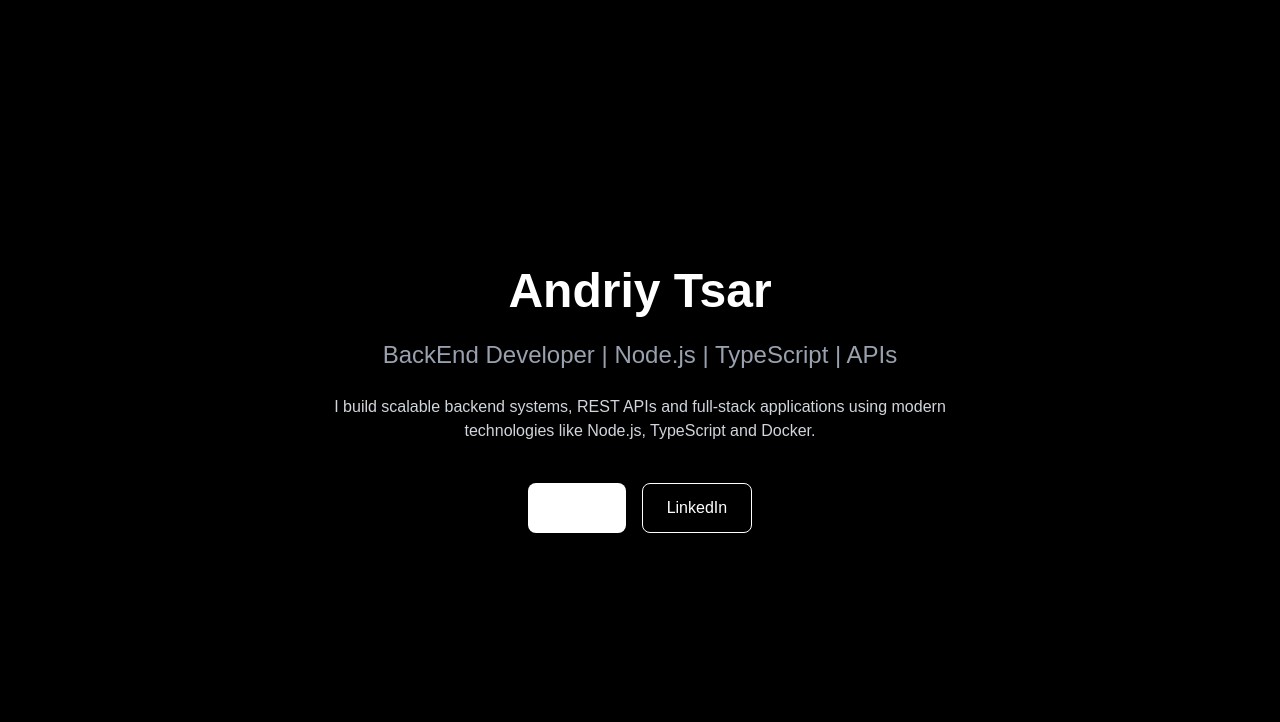
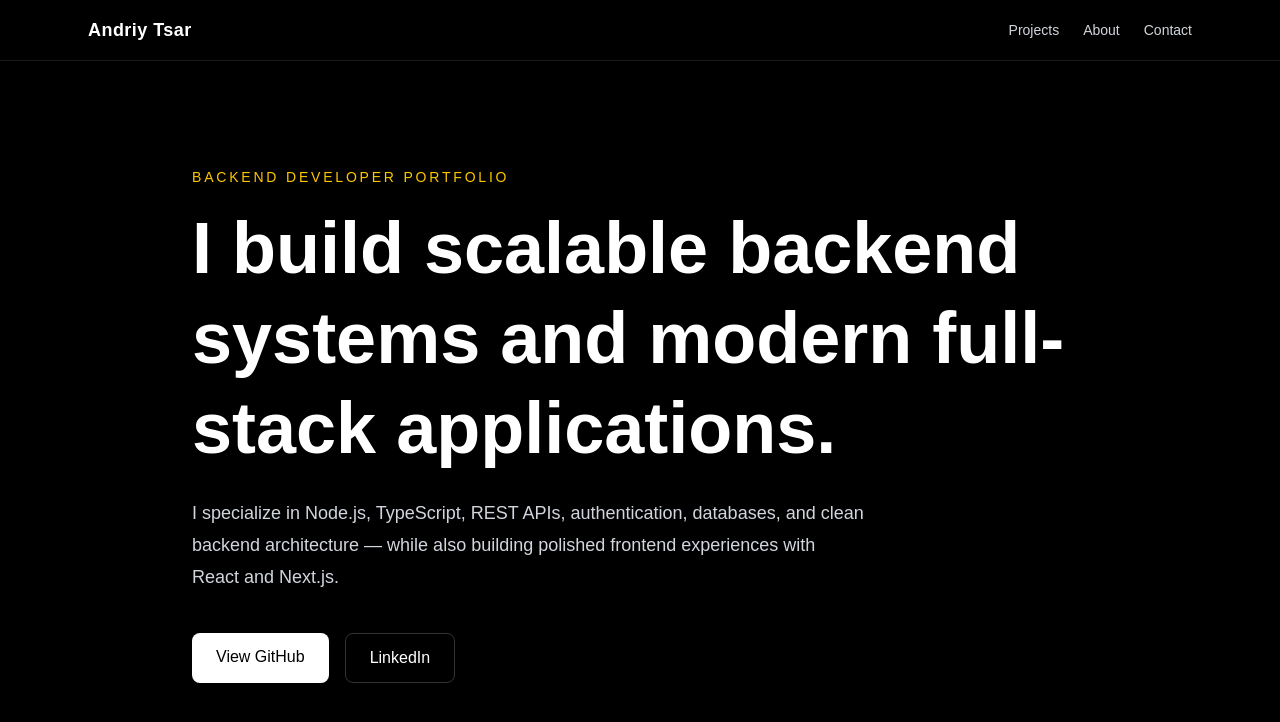
Before and after one commit to AndriyAtWork25/portfolio-next, a Next.js app: page / in a window 1280 px wide. Shown: the top 722 px of the page. Built offline with nearby package versions, Linux system fonts and the light colour scheme.

Commit message:
feat: add navbar and hero section

```diff
--- a/app/page.tsx
+++ b/app/page.tsx
@@ -1,41 +1,11 @@
+import Navbar from "@/components/layout/Navbar";
+import HeroSection from "@/components/sections/HeroSection";
+
 export default function Home() {
   return (
-    <main className="min-h-screen bg-black text-white flex items-center justify-center">
-      <div className="text-center max-w-2xl">
-
-        <h1 className="text-5xl font-bold mb-6">
-          Andriy Tsar
-        </h1>
-
-        <h2 className="text-2xl text-gray-400 mb-6">
-          BackEnd Developer | Node.js | TypeScript | APIs
-        </h2>
-
-        <p className="text-gray-300 mb-10">
-          I build scalable backend systems, REST APIs and full-stack
-          applications using modern technologies like Node.js,
-          TypeScript and Docker.
-        </p>
-
-        <div className="flex gap-4 justify-center">
-          <a
-            href="https://github.com/AndriyAtWork25"
-            className="px-6 py-3 bg-white text black rounded-lg font-medium hover:bg-gray-200 transition"
-            >
-            GitHub
-          </a>
-
-          <a
-            href="https://www.linkedin.com/in/andriy-tsar/"
-            className="px-6 py-3 border border-white rounded-lg font-medium hover:bg-white hover:text-black transition"
-            >
-            LinkedIn
-            </a>
-
-        </div>
-
-      </div>
-
+    <main className="min-h-screen bg-black">
+      <Navbar />
+      <HeroSection />
     </main>
   );
 }
--- /dev/null
+++ b/components/layout/Navbar.tsx
@@ -0,0 +1,27 @@
+import Link from "next/link";
+
+export default function Navbar() {
+  return (
+    <header className="w-full border-b border-white/10 bg-black/80 backdrop-blur">
+      <nav className="mx-auto flex max-w-6xl items-center justify-between px-6 py-4">
+
+        <Link href="/" className="text-lg font-bold tracking-wide text-white">
+          Andriy Tsar
+        </Link>
+
+
+        <div className="flex items-center gap-6 text-sm text-gray-300">
+          <a href="#projects" className="hover:text-white transition">
+            Projects
+          </a>
+          <a href="#about" className="hover:text-white transition">
+            About
+          </a>
+          <a href="#contact" className="hover:text-white transition">
+            Contact
+          </a>
+        </div>
+      </nav>
+    </header>
+  );
+}
--- /dev/null
+++ b/components/sections/HeroSection.tsx
@@ -0,0 +1,45 @@
+export default function HeroSection() {
+  return (
+    <section className="flex min-h-[calc(100vh-73px)] items-center bg-black text-white">
+      <div className="mx-auto max-w-6xl px-6 py-20">
+        {/* Kleine obere Info */}
+        <p className="mb-4 text-sm uppercase tracking-[0.2em] text-yellow-400">
+          Backend Developer Portfolio
+        </p>
+
+        {/* Hauptüberschrift */}
+        <h1 className="max-w-4xl text-5xl font-bold leading-tight md:text-7xl">
+          I build scalable backend systems and modern full-stack applications.
+        </h1>
+
+        {/* Beschreibung */}
+        <p className="mt-6 max-w-2xl text-lg leading-8 text-gray-300">
+          I specialize in Node.js, TypeScript, REST APIs, authentication,
+          databases, and clean backend architecture — while also building
+          polished frontend experiences with React and Next.js.
+        </p>
+
+        {/* Buttons */}
+        <div className="mt-10 flex flex-wrap gap-4">
+          <a
+            href="https://github.com/AndriyAtWork25"
+            target="_blank"
+            rel="noopener noreferrer"
+            className="rounded-lg bg-white px-6 py-3 font-medium text-black transition hover:bg-gray-200"
+          >
+            View GitHub
+          </a>
+
+          <a
+            href="https://www.linkedin.com/in/andriy-tsar/"
+            target="_blank"
+            rel="noopener noreferrer"
+            className="rounded-lg border border-white/20 px-6 py-3 font-medium text-white transition hover:border-white hover:bg-white hover:text-black"
+          >
+            LinkedIn
+          </a>
+        </div>
+      </div>
+    </section>
+  );
+}
```
